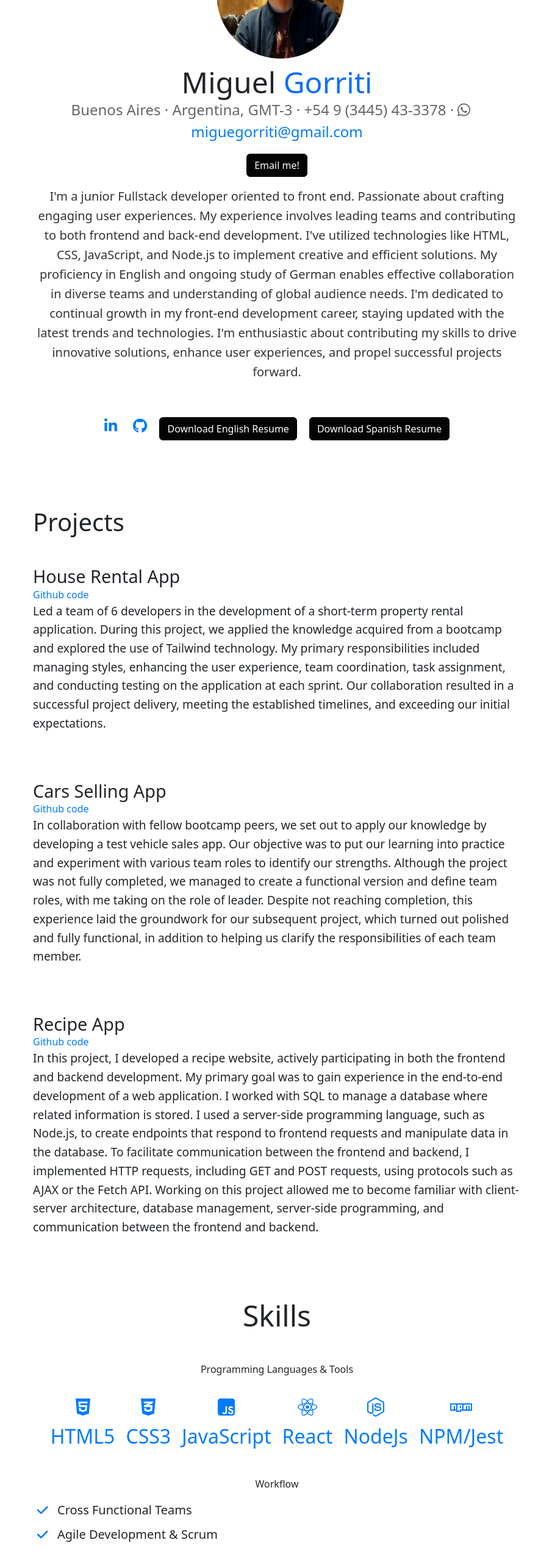
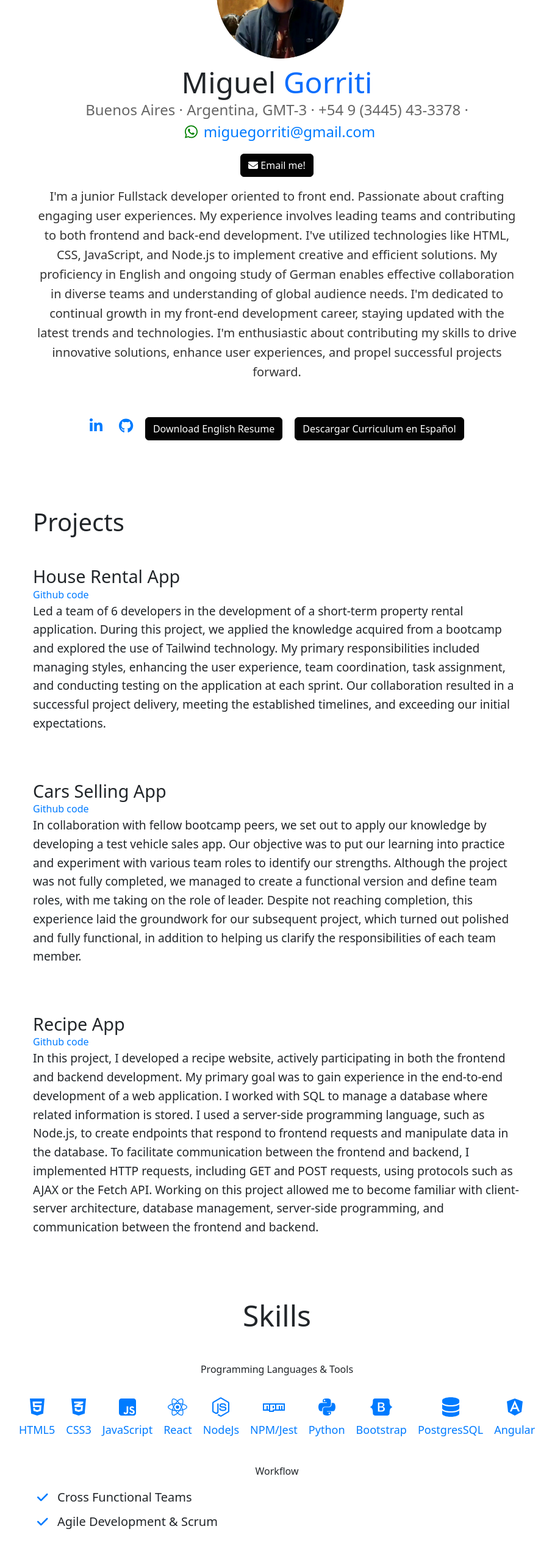
Before and after one commit to MiGorriti/portfolio2, a React (Vite) app: page /#about in a window 1280 px wide. Shown: the part 218-2784 px from the top of the page at 61% size, without its empty margins (186-1091 px from the left). Built offline with nearby package versions, Linux system fonts and the light colour scheme.

Commit message:
stetic update

```diff
--- a/src/Views/About/About.jsx
+++ b/src/Views/About/About.jsx
@@ -4,15 +4,17 @@ import {
   faLinkedinIn,
   faGithub,
   faWhatsapp,
-} from "@fortawesome/free-brands-svg-icons"; // Importa los íconos de LinkedIn y GitHub
+} from "@fortawesome/free-brands-svg-icons";
+import { faEnvelope } from "@fortawesome/free-solid-svg-icons"; // Importa los íconos de LinkedIn y GitHub
 import "./About.css";
 import { Link } from "react-router-dom";
+import profileImage from "../../../public/img/pruebita.png";
 function About() {
   return (
     <section id="about" className="resume-section">
       <div className="resume-section-content">
         <img
-          src="public\img\pruebita.png"
+          src={profileImage}
           alt="Profile"
           className="profile-image"
           style={{ width: "300px", height: "2%", marginBottom: "-200px" }}
@@ -21,15 +23,16 @@ function About() {
           Miguel <span className="text-primary">Gorriti</span>
         </h1>
         <div className="subheading mb-5">
-          Buenos Aires · Argentina, GMT-3 · +54 9 (3445) 43-3378 ·{" "}
-          <FontAwesomeIcon icon={faWhatsapp} />
+          Buenos Aires · Argentina, GMT-3 · +54 9 (3445) 43-3378 · <div></div>
           <Link
-            href="https://wa.me/+5493445433378"
+            to="https://wa.me/+5493445433378"
             className="social-icon"
             target="_blank"
-            rel="noreferrer"
-          ></Link>
-          <Link to="mailto:miguegorriti@gmail.com">miguegorriti@gmail.com</Link>{" "}
+            style={{ color: "green" }}
+          >
+            <FontAwesomeIcon icon={faWhatsapp} />
+          </Link>
+          <Link to="mailto:miguegorriti@gmail.com">miguegorriti@gmail.com</Link>
         </div>
         <Link
           className="btn btn-primary"
@@ -37,7 +40,7 @@ function About() {
           target="_blank"
           style={{ color: "white", marginTop: "-40px" }}
         >
-          Email me!
+          <FontAwesomeIcon icon={faEnvelope} /> Email me!
         </Link>
         <p className="lead mb-5">
           I'm a junior Fullstack developer oriented to front end. Passionate
@@ -61,7 +64,6 @@ function About() {
             rel="noreferrer"
           >
             <FontAwesomeIcon icon={faLinkedinIn} />{" "}
-            {/* Usa FontAwesomeIcon para el ícono */}
           </Link>
           <Link
             to="https://github.com/MiGorriti"
@@ -87,7 +89,7 @@ function About() {
             download="CV_Miguel_Gorriti.pdf"
             style={{ color: "white" }}
           >
-            Download Spanish Resume
+            Descargar Curriculum en Español
           </Link>
         </div>
       </div>
--- a/src/Views/Skills/Skills.jsx
+++ b/src/Views/Skills/Skills.jsx
@@ -7,8 +7,13 @@ import {
   faReact,
   faNodeJs,
   faNpm,
+  faPython,
+  faBootstrap,
+  faAngular,
 } from "@fortawesome/free-brands-svg-icons";
-import { faCheck } from "@fortawesome/free-solid-svg-icons";
+import { faCheck, faDatabase } from "@fortawesome/free-solid-svg-icons";
+// import { faPostman } from "@fortawesome/free-brands-svg-icons";
+
 import "./Skills.css";
 
 function Skills() {
@@ -19,27 +24,44 @@ function Skills() {
         <div className="subheading mb-3">Programming Languages & Tools</div>
         <ul className="list-inline dev-icons">
           <li className="list-inline-item">
-            <FontAwesomeIcon icon={faHtml5} /> <p>HTML5</p>
+            <FontAwesomeIcon icon={faHtml5} />{" "}
+            <p style={{ fontSize: "large" }}>HTML5</p>
           </li>
           <li className="list-inline-item">
             <FontAwesomeIcon icon={faCss3Alt} />
-            <p>CSS3</p>
+            <p style={{ fontSize: "large" }}>CSS3</p>
           </li>
           <li className="list-inline-item">
             <FontAwesomeIcon icon={faJsSquare} />
-            <p>JavaScript</p>
+            <p style={{ fontSize: "large" }}>JavaScript</p>
           </li>
           <li className="list-inline-item">
             <FontAwesomeIcon icon={faReact} />
-            <p>React</p>
+            <p style={{ fontSize: "large" }}>React</p>
           </li>
           <li className="list-inline-item">
             <FontAwesomeIcon icon={faNodeJs} />
-            <p>NodeJs</p>
+            <p style={{ fontSize: "large" }}>NodeJs</p>
           </li>
           <li className="list-inline-item">
             <FontAwesomeIcon icon={faNpm} />
-            <p>NPM/Jest</p>
+            <p style={{ fontSize: "large" }}>NPM/Jest</p>
+          </li>
+          <li className="list-inline-item">
+            <FontAwesomeIcon icon={faPython} />
+            <p style={{ fontSize: "large" }}>Python</p>
+          </li>
+          <li className="list-inline-item">
+            <FontAwesomeIcon icon={faBootstrap} />
+            <p style={{ fontSize: "large" }}>Bootstrap</p>
+          </li>
+          <li className="list-inline-item">
+            <FontAwesomeIcon icon={faDatabase} />
+            <p style={{ fontSize: "large" }}>PostgresSQL</p>
+          </li>
+          <li className="list-inline-item">
+            <FontAwesomeIcon icon={faAngular} />
+            <p style={{ fontSize: "large" }}>Angular</p>
           </li>
         </ul>
         <div className="subheading mb-3">Workflow</div>
```
